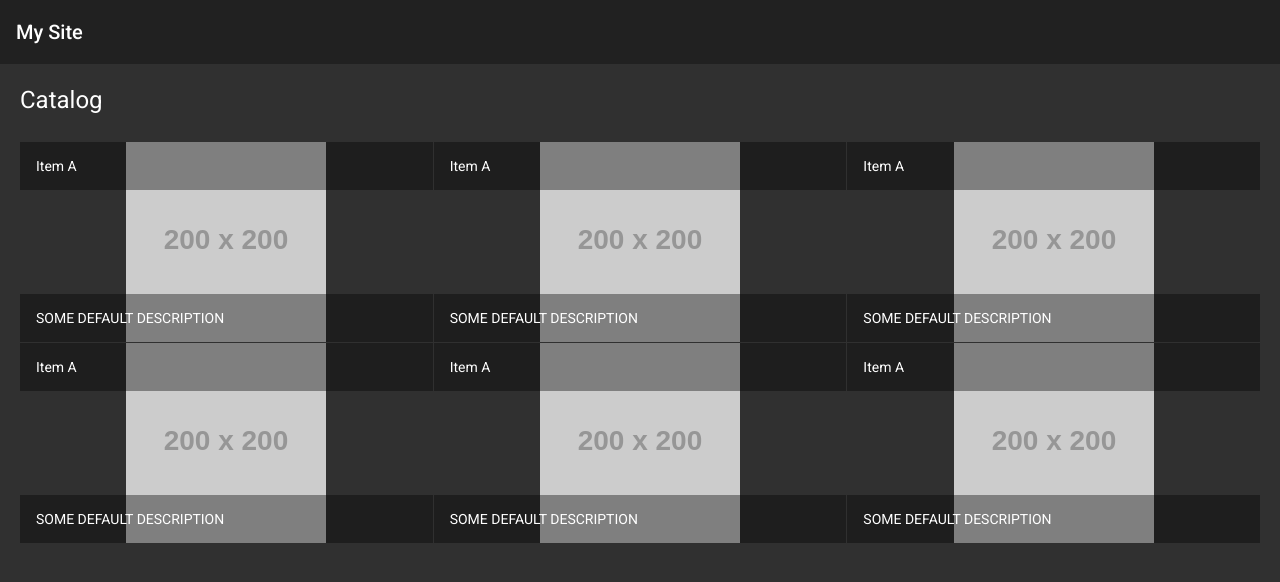
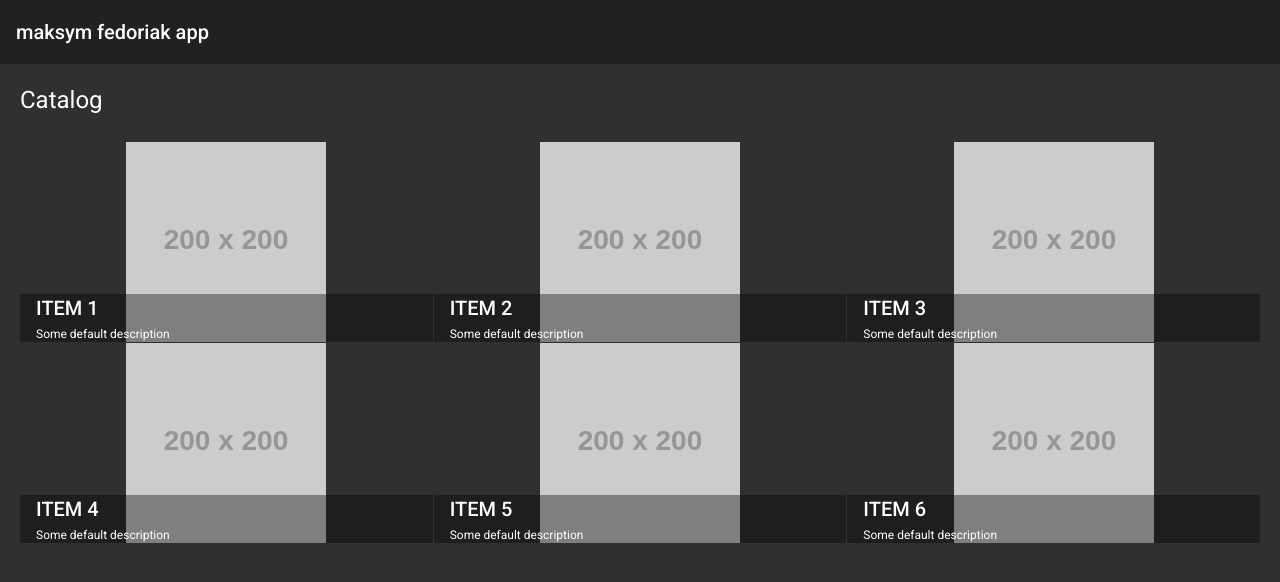
Before and after one commit to Mxkxk/-AngularWeb, an Angular app in the folder maksym-fedoriak-app/: page / in a window 1280 px wide. Shown: the top 582 px of the page. Built offline with nearby package versions, Linux system fonts and the light colour scheme.

Commit message:
Update title code

```diff
--- a/maksym-fedoriak-app/src/app/app.component.html
+++ b/maksym-fedoriak-app/src/app/app.component.html
@@ -1,2 +1,6 @@
-<mat-toolbar color="war"><span>My Site</span></mat-toolbar>
+<mat-toolbar color="war">
+	<span>
+		{{navBarTitle}}
+	</span>
+</mat-toolbar>
 <app-catalog></app-catalog>
--- a/maksym-fedoriak-app/src/app/app.component.ts
+++ b/maksym-fedoriak-app/src/app/app.component.ts
@@ -1,5 +1,4 @@
 import { Component } from '@angular/core';
-//import { Items } from '~/src/shared/items';
 
 @Component({
   selector: 'app-root',
@@ -8,4 +7,6 @@ import { Component } from '@angular/core';
 })
 export class AppComponent {
   title = 'maksym-fedoriak-app';
+  navBarTitle = this.title.replace(/-/gi, " ");
+
 }
--- a/maksym-fedoriak-app/src/app/catalog/catalog.component.html
+++ b/maksym-fedoriak-app/src/app/catalog/catalog.component.html
@@ -8,13 +8,15 @@
 	<div fxFlex>
 		<mat-grid-list cols="3" rowHeight="200px">
 			<mat-grid-tile *ngFor="let item of items">
-				<mat-grid-tile-header>
-					<h2 matLine>{{item.label}}</h2>
-				</mat-grid-tile-header>
 				<img matListAvatar src="{{item.image}}" alt="{{item.name}}">
 				<mat-grid-tile-footer>
 					<p matLine>
-						<span>{{item.description | uppercase}}</span>
+						<span>
+							<h2 matLine>{{item.name | uppercase}}</h2>
+						</span>
+					</p>
+					<p matLine>
+						<span>{{item.description}}</span>
 					</p>
 				</mat-grid-tile-footer>
 			</mat-grid-tile>
--- a/maksym-fedoriak-app/src/styles.scss
+++ b/maksym-fedoriak-app/src/styles.scss
@@ -8,3 +8,6 @@ body { margin: 0; font-family: Roboto, "Helvetica Neue", sans-serif; }
 	margin: 20px;
 	display: flex;
 }
+.mat-typography h2{
+	margin:0;
+}
```
